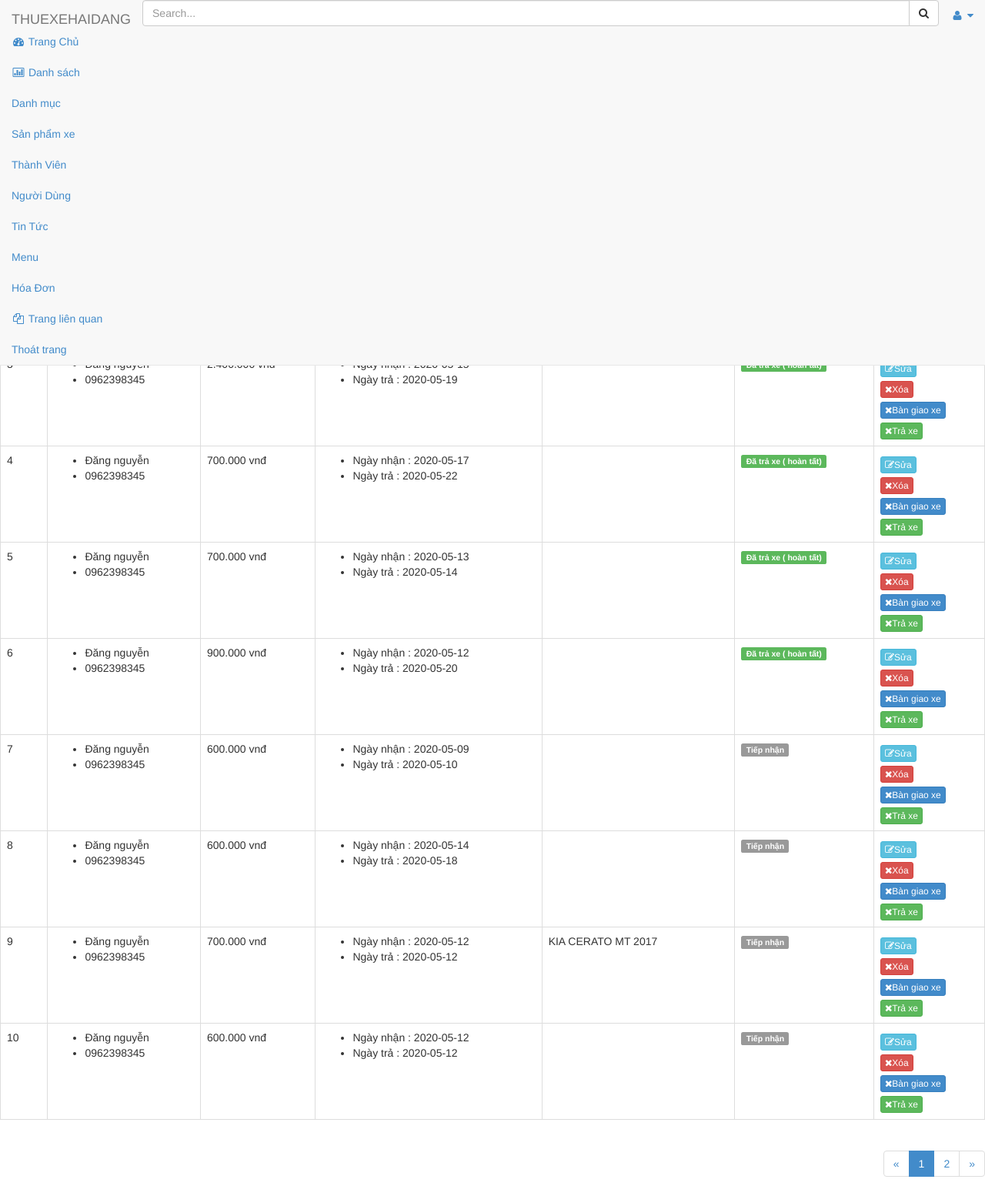
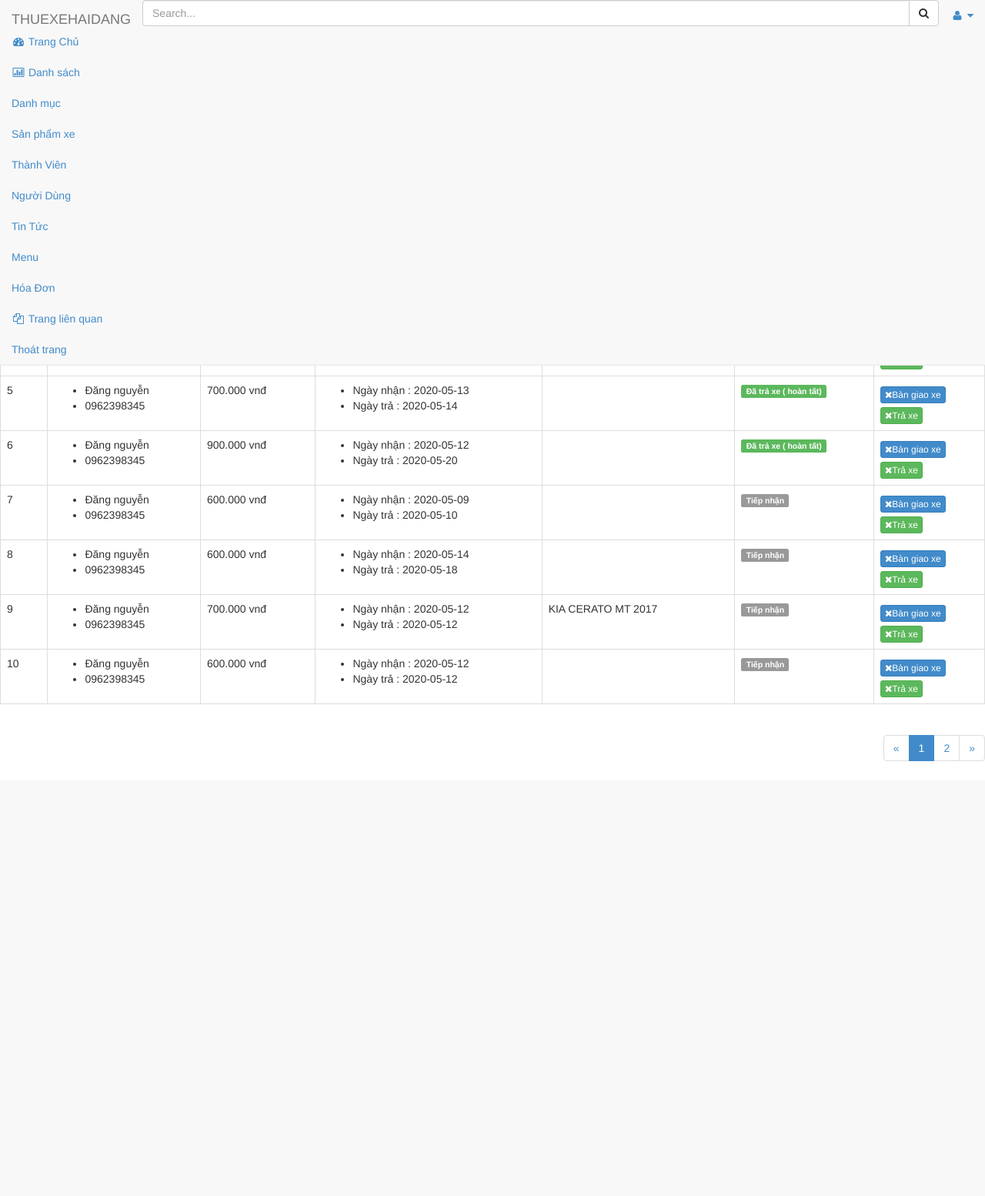
Before and after one commit to thuanbvv/xehaidang, a PHP site: page /xehaidang/admin/modules/transaction/index.php in a window 1280 px wide. Shown: the whole page at 77% size. After the commit the page ends 989 px from the top, so only its background shows below. Run offline with PHP 8.4, Linux system fonts and the light colour scheme; data comes from the database, SQL or seed files in the repository.

Commit message:
modify transaction manager: rm del and edit button

```diff
--- a/admin/modules/transaction/index.php
+++ b/admin/modules/transaction/index.php
@@ -93,10 +93,10 @@ if (isset($transaction['page'])) {
                             </td>
 
                             <td>
-                                <a style="margin-top: 5px;" class="btn btn-xs btn-info"
-                                   href="edit.php?id=<?php echo $item['id'] ?>"><i class="fa fa-edit"></i>Sửa</a><br>
-                                <a style="margin-top: 5px;" class="btn btn-xs btn-danger"
-                                   href="delete.php?id=<?php echo $item['id'] ?>"><i class="fa fa-times"></i>Xóa</a><br>
+<!--                                <a style="margin-top: 5px;" class="btn btn-xs btn-info"-->
+<!--                                   href="edit.php?id=--><?php //echo $item['id'] ?><!--"><i class="fa fa-edit"></i>Sửa</a><br>-->
+<!--                                <a style="margin-top: 5px;" class="btn btn-xs btn-danger"-->
+<!--                                   href="delete.php?id=--><?php //echo $item['id'] ?><!--"><i class="fa fa-times"></i>Xóa</a><br>-->
                                 <a style="margin-top: 5px;" class="btn btn-xs btn-primary"
                                    href="status.php?id=<?php echo $item['id'] ?>&status=1"><i class="fa fa-times"></i>Bàn
                                     giao xe</a><br>
--- a/libraries/database.php
+++ b/libraries/database.php
@@ -13,7 +13,7 @@ class Database
 
     public function __construct()
     {
-        $this->link = mysqli_connect("localhost", "root", "root", "xehaidang") or die ();
+        $this->link = mysqli_connect("localhost", "root", "", "xehaidang") or die ();
         mysqli_set_charset($this->link, "utf8");
     }
 
```
